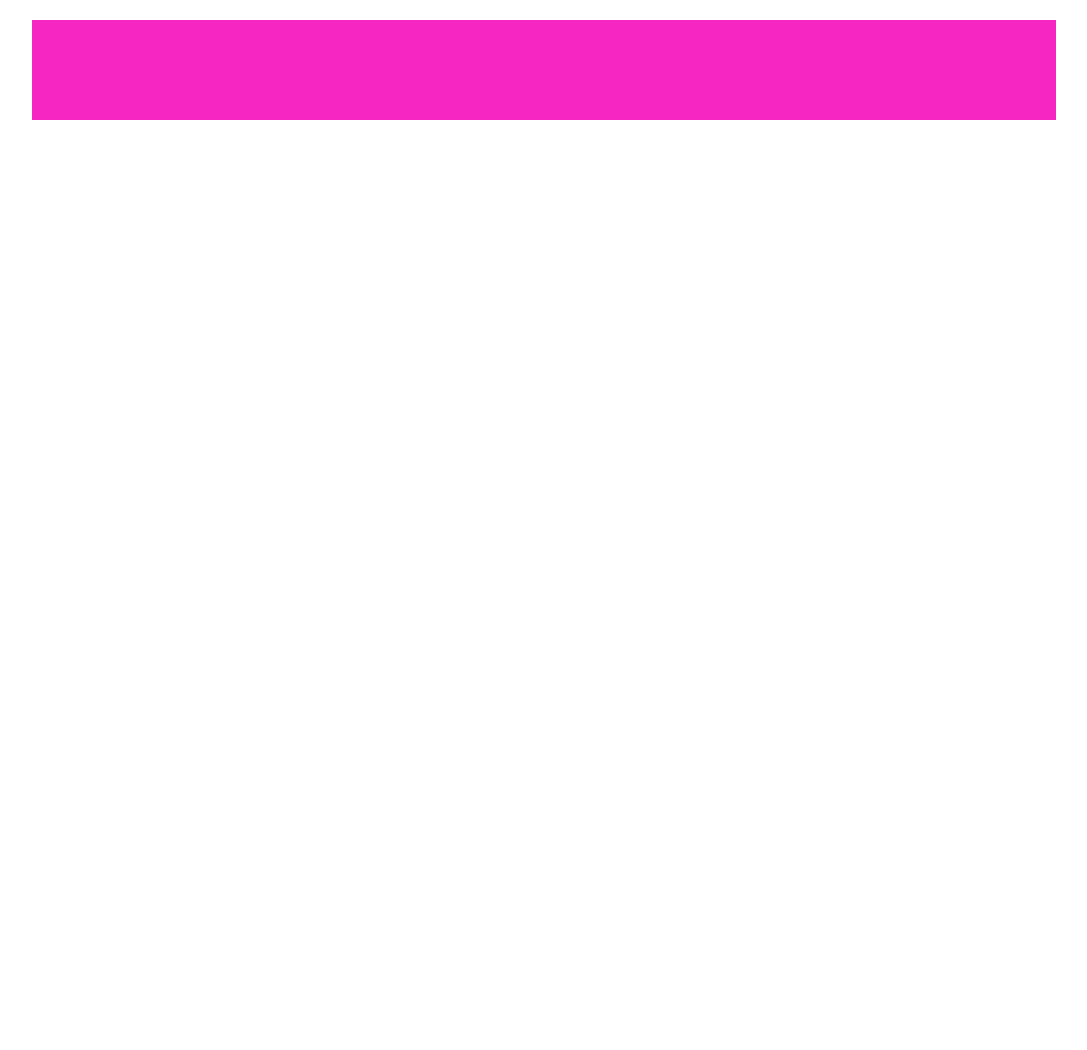
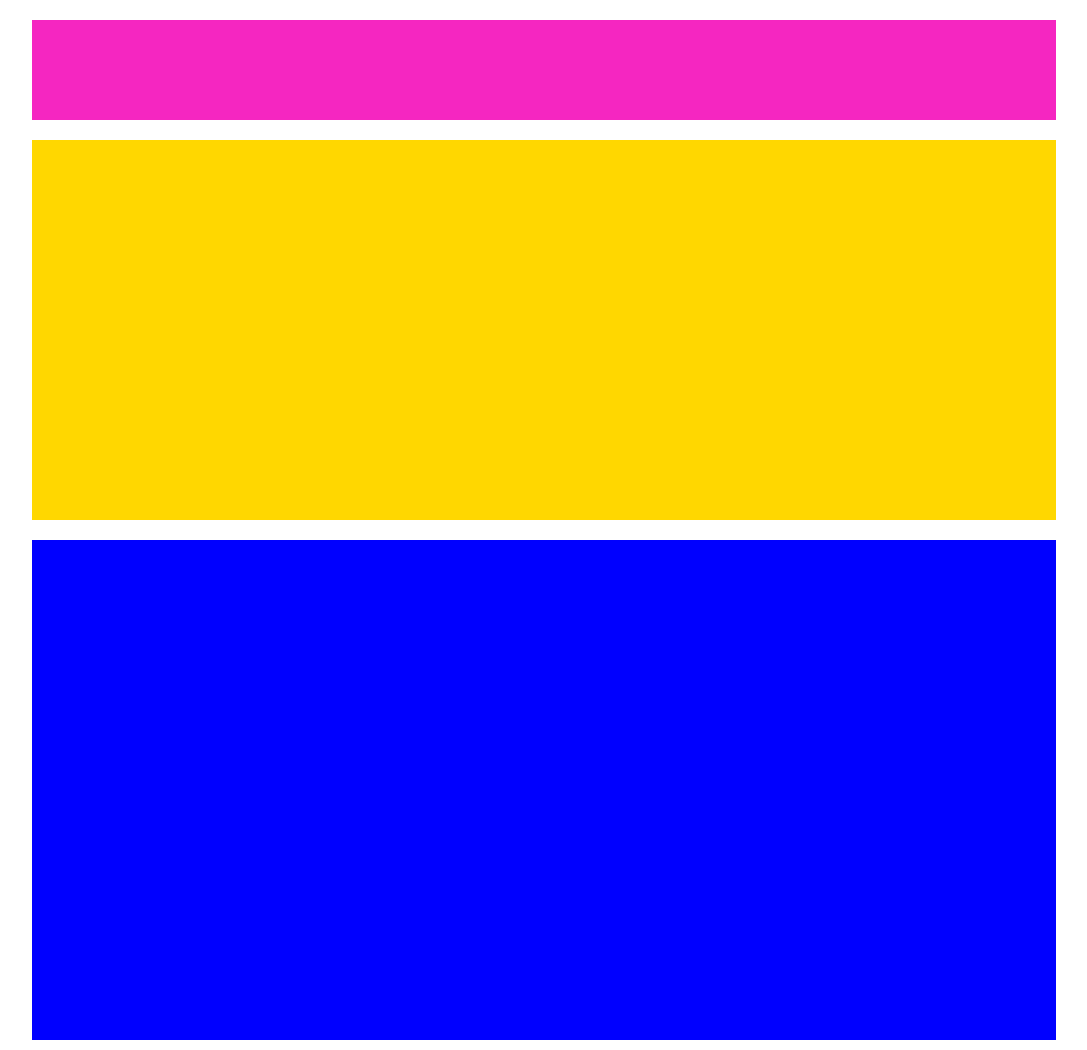
Before and after one commit to Framae/htmlcss-struttura-wp, a plain HTML site: page index.html in a window 1280 px wide. Shown: the whole page, without its empty margins (96-1183 px from the left). Before the commit the page ends 800 px from the top, so only its background shows below. Drawn offline with Linux system fonts and the light colour scheme.

Commit message:
create sections di main

```diff
--- a/index.html
+++ b/index.html
@@ -12,10 +12,10 @@
 
     </header>
     <main>
-        <section>
+        <section class="prima">
 
         </section>
-        <section>
+        <section class="seconda">
 
         </section>
     </main>
--- a/style.css
+++ b/style.css
@@ -10,3 +10,17 @@ header {
     margin-top: 20px;
     margin-bottom: 20px;
 }
+
+.prima {
+    background-color: gold;
+    width: 100%;
+    height: 380px;
+    margin-bottom: 20px;
+}
+
+.seconda {
+    background-color: blue;
+    width: 100%;
+    height: 500px;
+    margin-bottom: 10px;
+}
```
